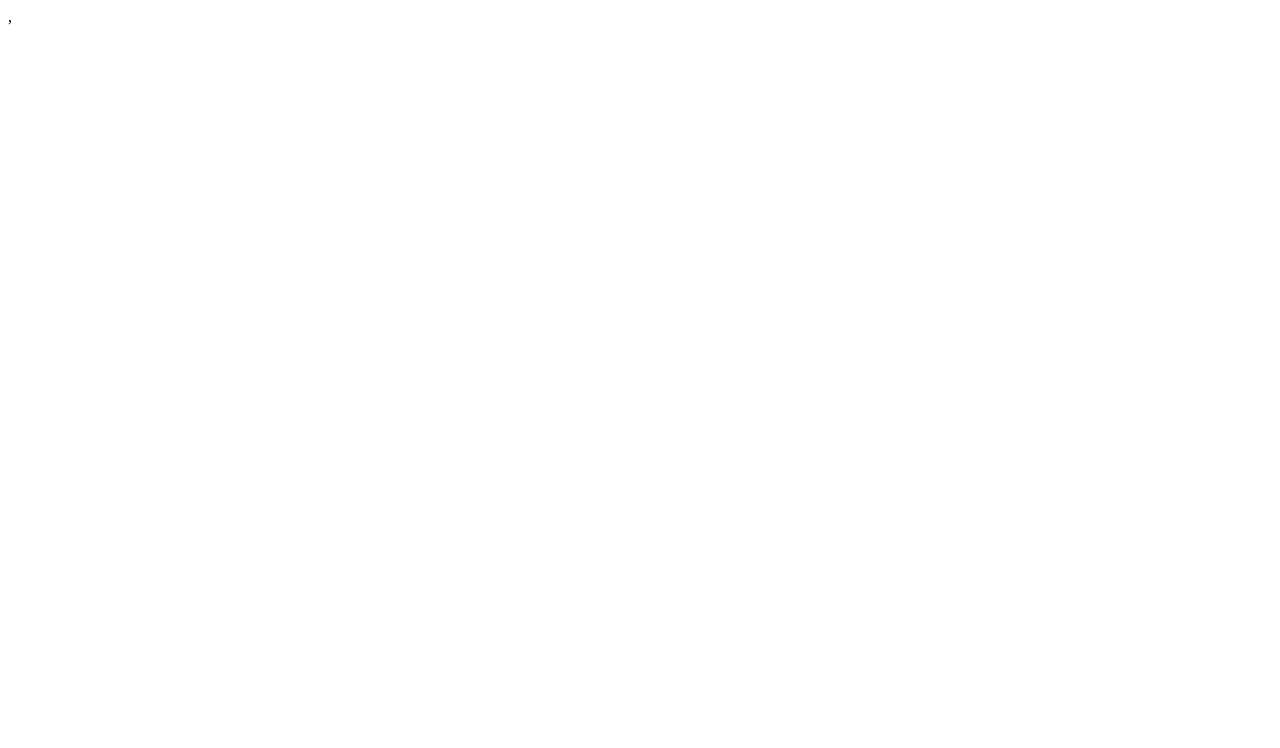
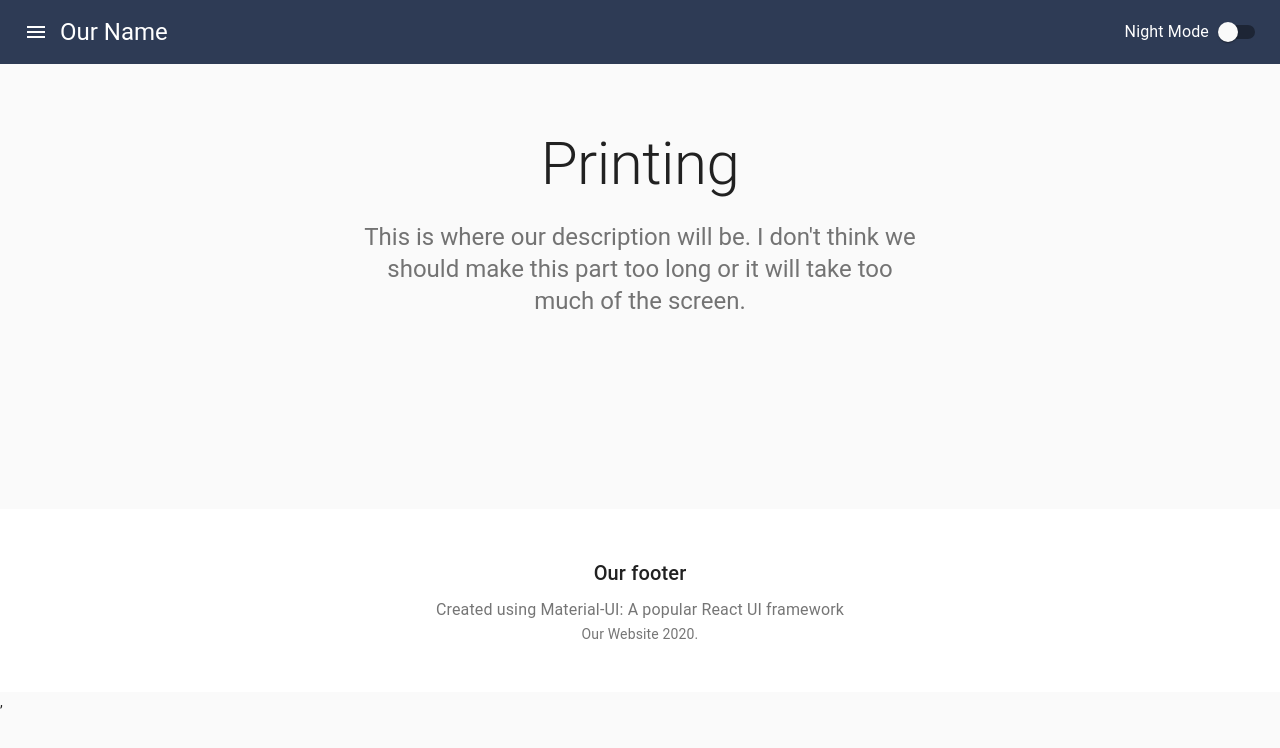
Before and after one commit to rchoudhari/State-Farm-Design, a React (Create React App) app: page /printing in a window 1280 px wide. Shown: the top 748 px of the page. Built offline with nearby package versions, Linux system fonts and the light colour scheme.

Commit message:
Version 7
Routing

```diff
--- a/package.json
+++ b/package.json
@@ -13,6 +13,7 @@
     "@material-ui/styles": "4.9.0",
     "react": "16.12.0",
     "react-dom": "16.12.0",
+    "react-router-dom": "5.1.2",
     "react-scripts": "3.0.1"
   },
   "devDependencies": {
--- a/src/App.js
+++ b/src/App.js
@@ -10,6 +10,7 @@ import {
 
 import MainPage from "./pages";
 import gettingstarted from "./pages/gettingstarted";
+import printing from "./pages/printing";
 
 class App extends Component {
   render() {
@@ -17,6 +18,7 @@ class App extends Component {
       <Router>
         <Route exact path="/" component={MainPage} />
         <Route exact path="/gettingstarted" component={gettingstarted} />
+        <Route exact path="/printing" component={printing} />
       </Router>
     );
   }
--- a/src/pages/index.jsx
+++ b/src/pages/index.jsx
@@ -41,11 +41,6 @@ function Copyright() {
     </Typography>
   );
 }
-const theme = createMuiTheme({
-  palette: {
-    type: "dark"
-  }
-});
 const useStyles = makeStyles(theme => ({
   icon: {
     marginRight: theme.spacing(2)
@@ -169,7 +164,7 @@ export default function Album() {
           </Drawer>
           <Typography variant="h5" className={classes.title}>
             <Link href="/" onClick={preventDefault} color="inherit">
-              {'Our name'}
+              {"Our name"}
             </Link>
           </Typography>
           <FormControlLabel
@@ -220,7 +215,7 @@ export default function Album() {
               <Grid item key={cards} xs={12} sm={6} md={4}>
                 <Card
                   className={classes.card}
-                  onClick={() => window.location.href='/gettingstarted'}
+                  onClick={() => (window.location.href = "/gettingstarted")}
                   style={{ cursor: "pointer" }}
                 >
                   <CardMedia
@@ -250,7 +245,7 @@ export default function Album() {
                 <Card
                   className={classes.card}
                   style={{ cursor: "pointer" }}
-                  onClick={() => routeTo()}
+                  onClick={() => (window.location.href = "/printing")}
                 >
                   <CardMedia
                     className={classes.cardMedia}
--- /dev/null
+++ b/src/pages/printing.jsx
@@ -0,0 +1,231 @@
+import React from "react";
+import AppBar from "@material-ui/core/AppBar";
+import Button from "@material-ui/core/Button";
+import IconButton from "@material-ui/core/IconButton";
+import MenuIcon from "@material-ui/icons/Menu";
+import Card from "@material-ui/core/Card";
+import CardActions from "@material-ui/core/CardActions";
+import CardContent from "@material-ui/core/CardContent";
+import CardMedia from "@material-ui/core/CardMedia";
+import CssBaseline from "@material-ui/core/CssBaseline";
+import Drawer from "@material-ui/core/Drawer";
+import Grid from "@material-ui/core/Grid";
+import Toolbar from "@material-ui/core/Toolbar";
+import Typography from "@material-ui/core/Typography";
+import { makeStyles } from "@material-ui/core/styles";
+import Container from "@material-ui/core/Container";
+import Link from "@material-ui/core/Link";
+import List from "@material-ui/core/List";
+import Divider from "@material-ui/core/Divider";
+import ListItem from "@material-ui/core/ListItem";
+import ListItemIcon from "@material-ui/core/ListItemIcon";
+import ListItemText from "@material-ui/core/ListItemText";
+import InboxIcon from "@material-ui/icons/MoveToInbox";
+import MailIcon from "@material-ui/icons/Mail";
+import { shadows } from "@material-ui/system";
+import { createMuiTheme } from "@material-ui/core/styles";
+import { ThemeProvider } from "@material-ui/styles";
+import FormGroup from "@material-ui/core/FormGroup";
+import FormControlLabel from "@material-ui/core/FormControlLabel";
+import Switch from "@material-ui/core/Switch";
+
+function Copyright() {
+  return (
+    <Typography variant="body2" color="textSecondary" align="center">
+      {""}
+      <Link color="inherit" href="https://material-ui.com/">
+        Our Website
+      </Link>{" "}
+      {new Date().getFullYear()}
+      {"."}
+    </Typography>
+  );
+}
+const theme = createMuiTheme({
+  palette: {
+    type: "dark"
+  }
+});
+const useStyles = makeStyles(theme => ({
+  icon: {
+    marginRight: theme.spacing(2)
+  },
+  heroContent: {
+    backgroundColor: theme.palette.background.default,
+    padding: theme.spacing(8, 0, 6)
+  },
+  heroButtons: {
+    marginTop: theme.spacing(4)
+  },
+  button: {
+    background: "#2E3B55"
+  },
+  cardGrid: {
+    paddingTop: theme.spacing(8),
+    paddingBottom: theme.spacing(8)
+  },
+  card: {
+    height: "100%",
+    display: "flex",
+    flexDirection: "column",
+
+    "&:hover": {
+      background: "#FFF9F9",
+      boxShadow: "0 5px 10px #9AA0B9, 0 15px 40px #A6ADC9"
+    }
+  },
+  cardMedia: {
+    paddingTop: "56.25%" // 16:9
+  },
+  cardContent: {
+    flexGrow: 1
+  },
+  title: {
+    flexGrow: 1
+  },
+  footer: {
+    backgroundColor: theme.palette.background.paper,
+    padding: theme.spacing(6)
+  }
+}));
+
+const cards = [1];
+
+export function routeTo() {
+  window.open("http://www.google.com"); //This will open Google in a new
+}
+export default function Album() {
+  const preventDefault = event => event.preventDefault();
+  const classes = useStyles();
+  const [state, setState] = React.useState({
+    top: false,
+    left: false,
+    bottom: false,
+    right: false
+  });
+  const handleChange = name => event => {
+    setState({ ...state, [name]: event.target.checked });
+  };
+  const button = {
+    background: "#2E3B55",
+    color: "white"
+  };
+  const toggleDrawer = (side, open) => event => {
+    if (
+      event.type === "keydown" &&
+      (event.key === "Tab" || event.key === "Shift")
+    ) {
+      return;
+    }
+
+    setState({ ...state, [side]: open });
+  };
+  const sideList = side => (
+    <div
+      className={classes.list}
+      role="presentation"
+      onClick={toggleDrawer(side, false)}
+      onKeyDown={toggleDrawer(side, false)}
+    >
+      <List>
+        {["Inbox", "Starred", "Send email", "Drafts"].map((text, index) => (
+          <ListItem button key={text}>
+            <ListItemIcon>
+              {index % 2 === 0 ? <InboxIcon /> : <MailIcon />}
+            </ListItemIcon>
+            <ListItemText primary={text} />
+          </ListItem>
+        ))}
+      </List>
+      <Divider />
+      <List>
+        {["All mail", "Trash", "Spam"].map((text, index) => (
+          <ListItem button key={text}>
+            <ListItemIcon>
+              {index % 2 === 0 ? <InboxIcon /> : <MailIcon />}
+            </ListItemIcon>
+            <ListItemText primary={text} />
+          </ListItem>
+        ))}
+      </List>
+    </div>
+  );
+
+  return (
+    <React.Fragment>
+      <CssBaseline />
+      <AppBar position="static" style={{ background: "#2E3B55" }}>
+        <Toolbar>
+          <IconButton
+            onClick={toggleDrawer("left", true)}
+            edge="start"
+            className={classes.menuButton}
+            color="inherit"
+            aria-label="menu"
+          >
+            <MenuIcon />
+          </IconButton>
+          <Drawer open={state.left} onClose={toggleDrawer("left", false)}>
+            {sideList("left")}
+          </Drawer>
+          <Typography variant="h5" className={classes.title}>
+            <Link href="/" color="inherit">
+              {"Our Name"}
+            </Link>
+          </Typography>
+          <FormControlLabel
+            value="start"
+            control={<Switch color="primary" />}
+            label="Night Mode"
+            labelPlacement="start"
+          />
+        </Toolbar>
+      </AppBar>
+      <main>
+        {/* Hero unit */}
+        <div className={classes.heroContent}>
+          <Container maxWidth="sm">
+            <Typography
+              component="h1"
+              variant="h2"
+              align="center"
+              color="textPrimary"
+              gutterBottom
+            >
+              Printing
+            </Typography>
+            <Typography
+              variant="h5"
+              align="center"
+              color="textSecondary"
+              paragraph
+            >
+              This is where our description will be. I don't think we should
+              make this part too long or it will take too much of the screen.
+            </Typography>
+          </Container>
+        </div>
+        <Container className={classes.cardGrid} maxWidth="md">
+          {/* End hero unit */}
+          <Grid container spacing={4} />
+        </Container>
+      </main>
+      {/* Footer */}
+      <footer className={classes.footer}>
+        <Typography variant="h6" align="center" gutterBottom>
+          Our footer
+        </Typography>
+        <Typography
+          variant="subtitle1"
+          align="center"
+          color="textSecondary"
+          component="p"
+        >
+          Created using Material-UI: A popular React UI framework
+        </Typography>
+        <Copyright />
+      </footer>
+      {/* End footer */}
+    </React.Fragment>
+  );
+}
```
